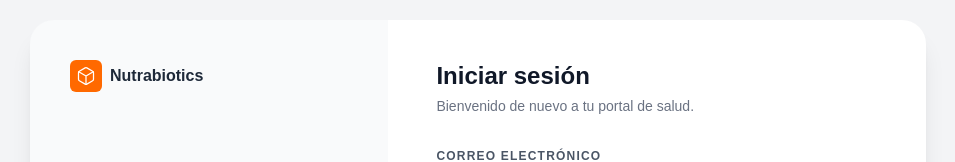
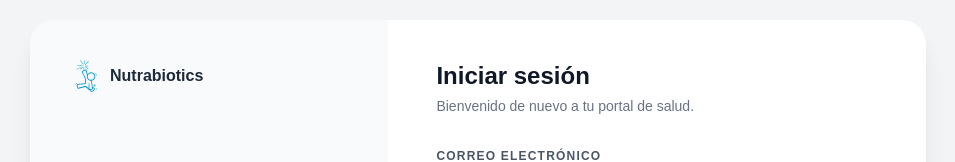
Before and after one commit to NicolasDaniloMunozAldana/prescriptions-frontend, a Next.js app: page /auth/login in a window 1280 px wide. Shown: the part 162-324 px from the top of the page, without its empty margins (162-1117 px from the left). Built offline with nearby package versions, Linux system fonts and the light colour scheme.

Commit message:
style: add logo nutrabiotics

```diff
--- a/app/components/auth/NutrabioticsLogo.tsx
+++ b/app/components/auth/NutrabioticsLogo.tsx
@@ -1,30 +1,15 @@
+import Image from "next/image";
+
 export default function NutrabioticsLogo() {
   return (
     <div className="flex items-center gap-2">
-      {/* Cube/package icon */}
-      <div className="flex h-8 w-8 items-center justify-center rounded-md bg-orange-500">
-        <svg
-          viewBox="0 0 24 24"
-          fill="none"
-          className="h-5 w-5 text-white"
-          xmlns="http://www.w3.org/2000/svg"
-        >
-          <path
-            d="M21 16V8a2 2 0 00-1-1.73l-7-4a2 2 0 00-2 0l-7 4A2 2 0 003 8v8a2 2 0 001 1.73l7 4a2 2 0 002 0l7-4A2 2 0 0021 16z"
-            stroke="currentColor"
-            strokeWidth="1.5"
-            strokeLinecap="round"
-            strokeLinejoin="round"
-          />
-          <path
-            d="M3.27 6.96L12 12.01l8.73-5.05M12 22.08V12"
-            stroke="currentColor"
-            strokeWidth="1.5"
-            strokeLinecap="round"
-            strokeLinejoin="round"
-          />
-        </svg>
-      </div>
+      <Image
+        src="/Nutrabiotics_Logo.svg"
+        alt="Nutrabiotics"
+        width={32}
+        height={32}
+        className="h-8 w-8"
+      />
       <span className="text-base font-semibold text-gray-800">Nutrabiotics</span>
     </div>
   );
--- a/app/layout.tsx
+++ b/app/layout.tsx
@@ -15,6 +15,9 @@ const geistMono = Geist_Mono({
 export const metadata: Metadata = {
   title: 'Nutrabiotics',
   description: 'Tu portal personalizado para gestionar tu salud y bienestar.',
+  icons: {
+    icon: "/Nutrabiotics_Logo.svg",
+  },
 };
 
 export default function RootLayout({
```
Also changed, not shown: public/Nutrabiotics_Logo.svg (added).
